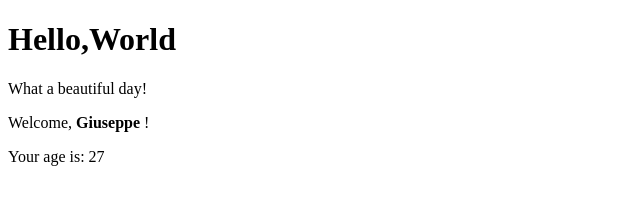
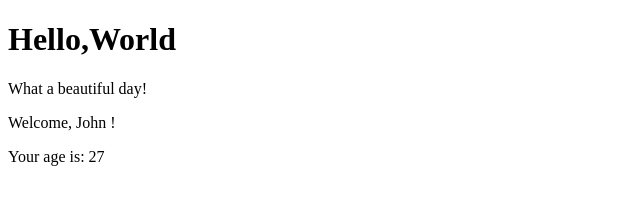
Before and after one commit to GiuseppeFilannino/React-exercises, a React (Create React App) app in the folder my-app/: page / in a window 1280 px wide. Shown: the top 204 px of the page, without its empty margins (0-640 px from the left). Built offline with nearby package versions, Linux system fonts and the light colour scheme.

Commit message:
conditional_rendering-04

```diff
--- a/my-app/src/Age.js
+++ b/my-app/src/Age.js
@@ -6,6 +6,7 @@ export class Age extends React.Component {
 
     render() {
         return (
+
             <div>
 
                 <p>Your age is: {this.props.age}</p>
--- a/my-app/src/Welcome.js
+++ b/my-app/src/Welcome.js
@@ -10,7 +10,9 @@ export class Welcome extends React.Component {
 
             <div>
                 <p>Welcome, {this.props.name} !</p>
-               { Age.defaultProps.age > 18 && Age.defaultProps.age < 65 && <Age />}
+               { Age.defaultProps.age > 18 && Age.defaultProps.age < 65 && this.props.name === "John" && <Age />}
+
+
 
 
             </div>
@@ -20,7 +22,7 @@ export class Welcome extends React.Component {
 
 
 Welcome.defaultProps = {
-    name: <strong>Giuseppe</strong>,
+    name: "John",
 
 
 
```
